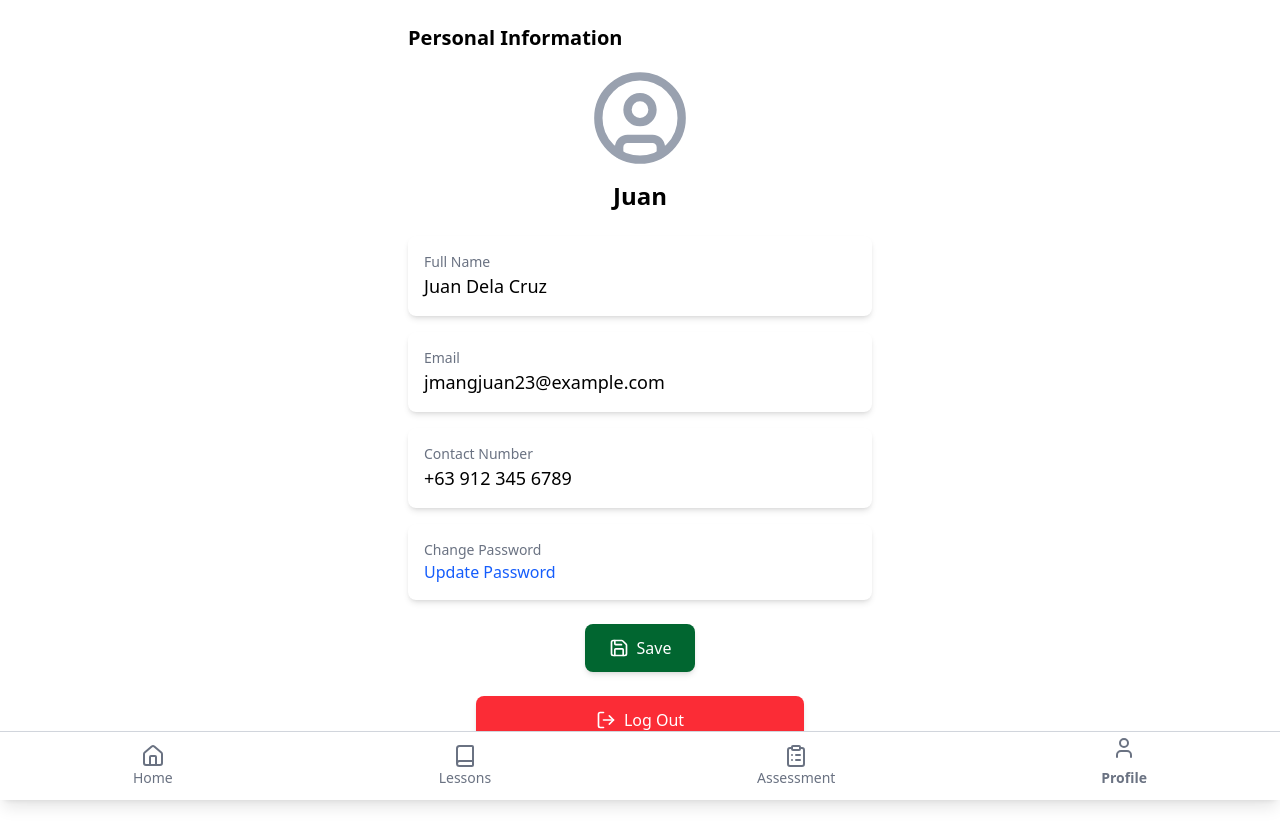
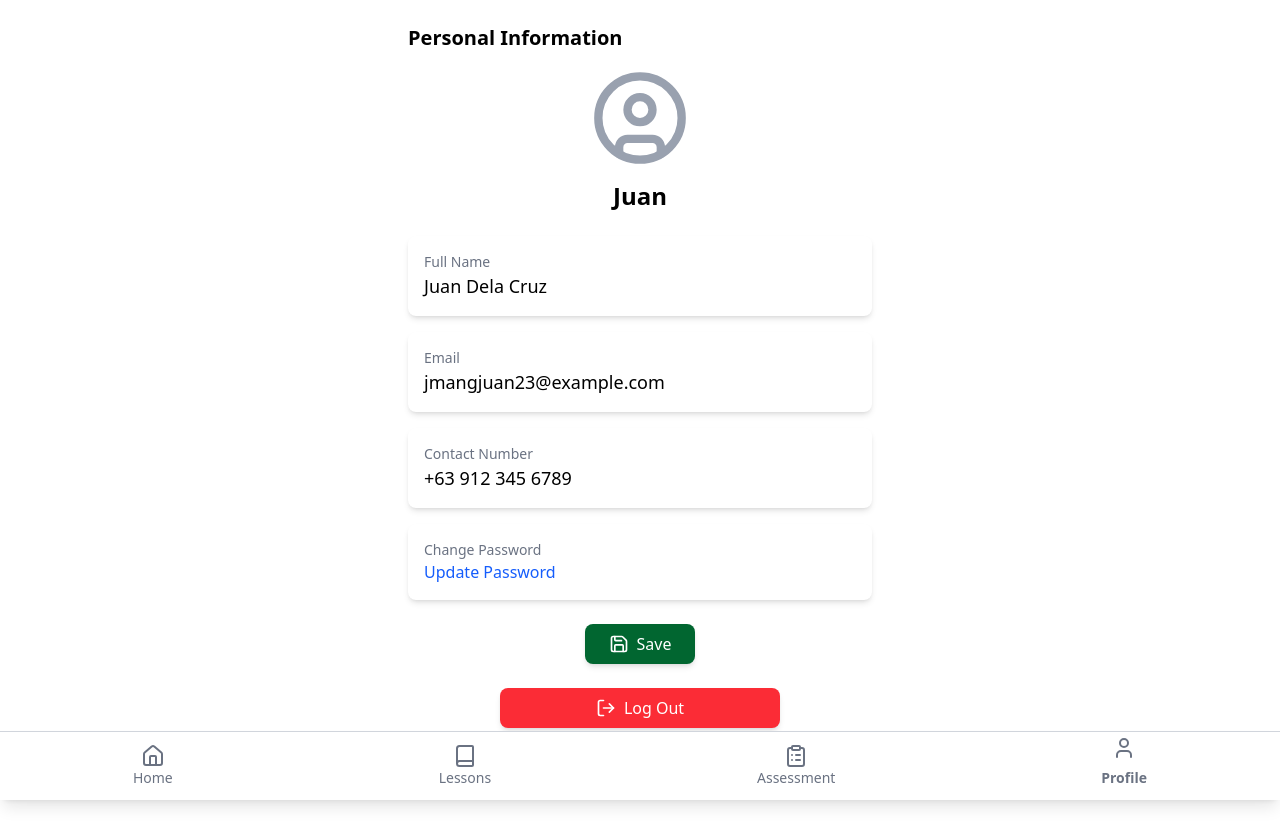
Before and after one commit to tortangChris/EduAR, a React (Vite) app: page /profile in a window 1280 px wide. Built offline with nearby package versions, Linux system fonts and the light colour scheme.

Commit message:
Profile Test UI v.1.2

```diff
--- a/src/Components/Profile.jsx
+++ b/src/Components/Profile.jsx
@@ -35,14 +35,14 @@ const Profile = () => {
       </div>
 
       <div className="flex justify-center mt-6">
-        <button className="flex items-center bg-green-800 text-white py-3 px-6 rounded-lg shadow-md hover:bg-red-600 transition">
+        <button className="flex items-center bg-green-800 text-white py-2 px-6 rounded-lg shadow-md hover:bg-red-600 transition">
           <Save size={20} className="mr-2" />
           Save
         </button>
       </div>
 
       <div className="flex justify-center mt-6">
-        <button className="flex items-center bg-red-500 text-white py-3 px-30 rounded-lg shadow-md hover:bg-red-600 transition">
+        <button className="flex items-center bg-red-500 text-white py-2 px-24 rounded-lg shadow-md hover:bg-red-600 transition">
           <LogOut size={20} className="mr-2" />
           Log Out
         </button>
```
